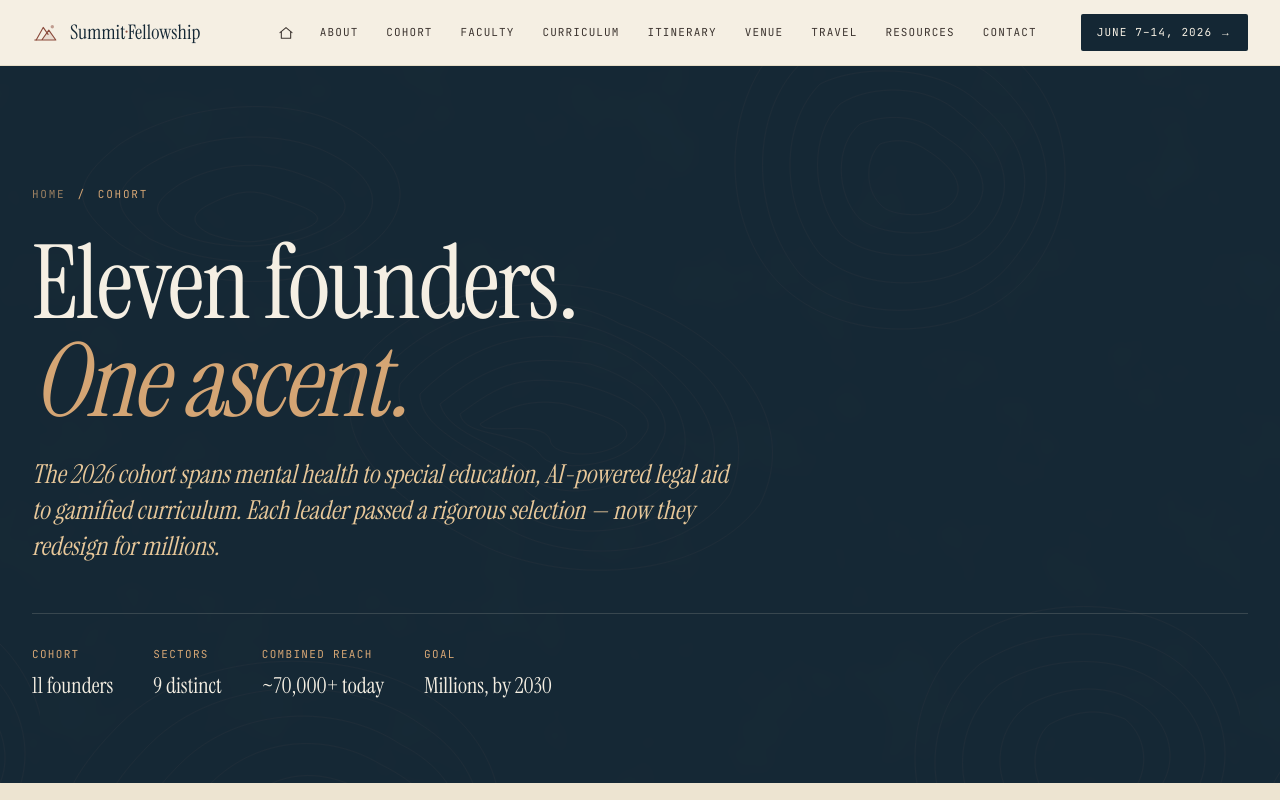
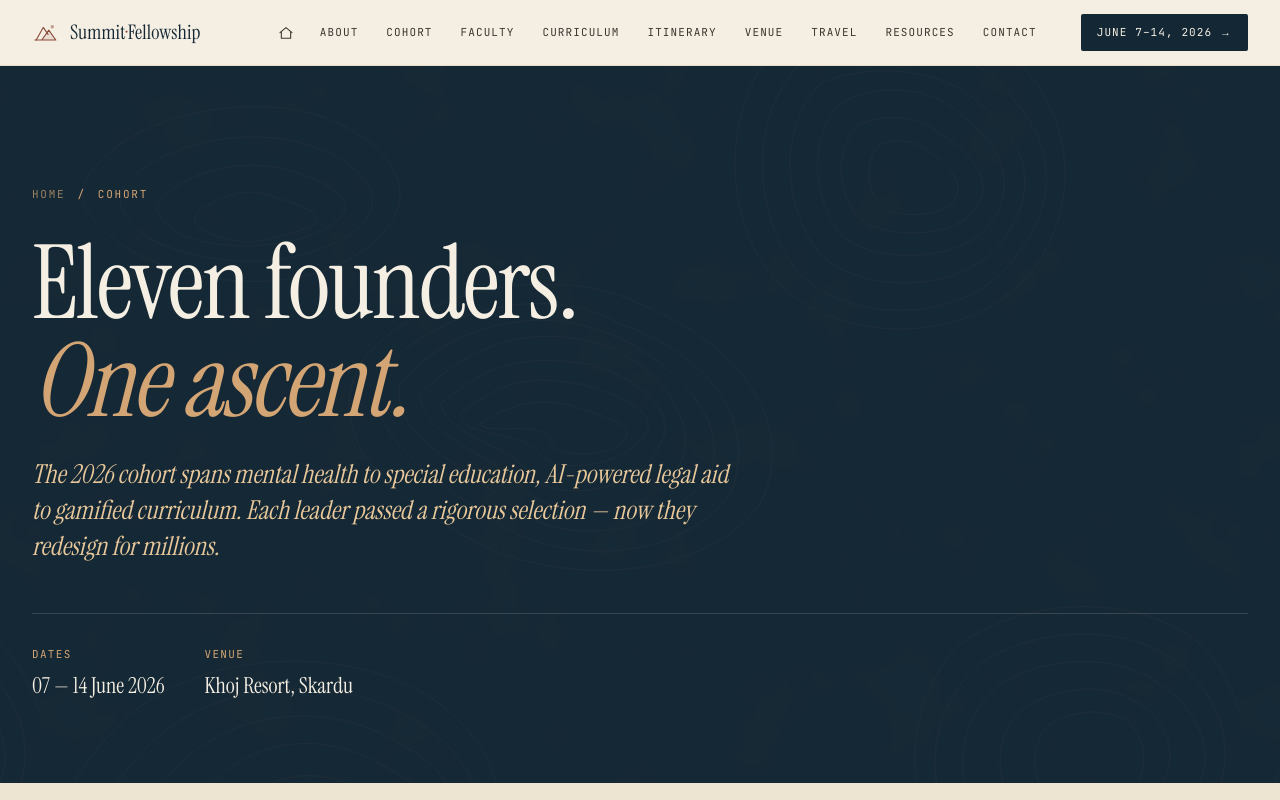
Before and after one commit to usmanjaved-droid/summit-fellowship-website, a Next.js app: page /cohort in a window 1280 px wide. Shown: the top 800 px of the page. Built offline with nearby package versions, Linux system fonts and the light colour scheme.

Commit message:
refactor(cohort): trim hero meta to dates + venue

```diff
--- a/app/cohort/page.tsx
+++ b/app/cohort/page.tsx
@@ -39,10 +39,8 @@ export default function CohortPage() {
             millions.
           </p>
           <div className="page-hero__meta">
-            <div className="page-hero__meta-item"><span className="label">Cohort</span><span className="value">11 founders</span></div>
-            <div className="page-hero__meta-item"><span className="label">Sectors</span><span className="value">9 distinct</span></div>
-            <div className="page-hero__meta-item"><span className="label">Combined reach</span><span className="value">~70,000+ today</span></div>
-            <div className="page-hero__meta-item"><span className="label">Goal</span><span className="value">Millions, by 2030</span></div>
+            <div className="page-hero__meta-item"><span className="label">Dates</span><span className="value">07 — 14 June 2026</span></div>
+            <div className="page-hero__meta-item"><span className="label">Venue</span><span className="value">Khoj Resort, Skardu</span></div>
           </div>
         </div>
       </section>
```
